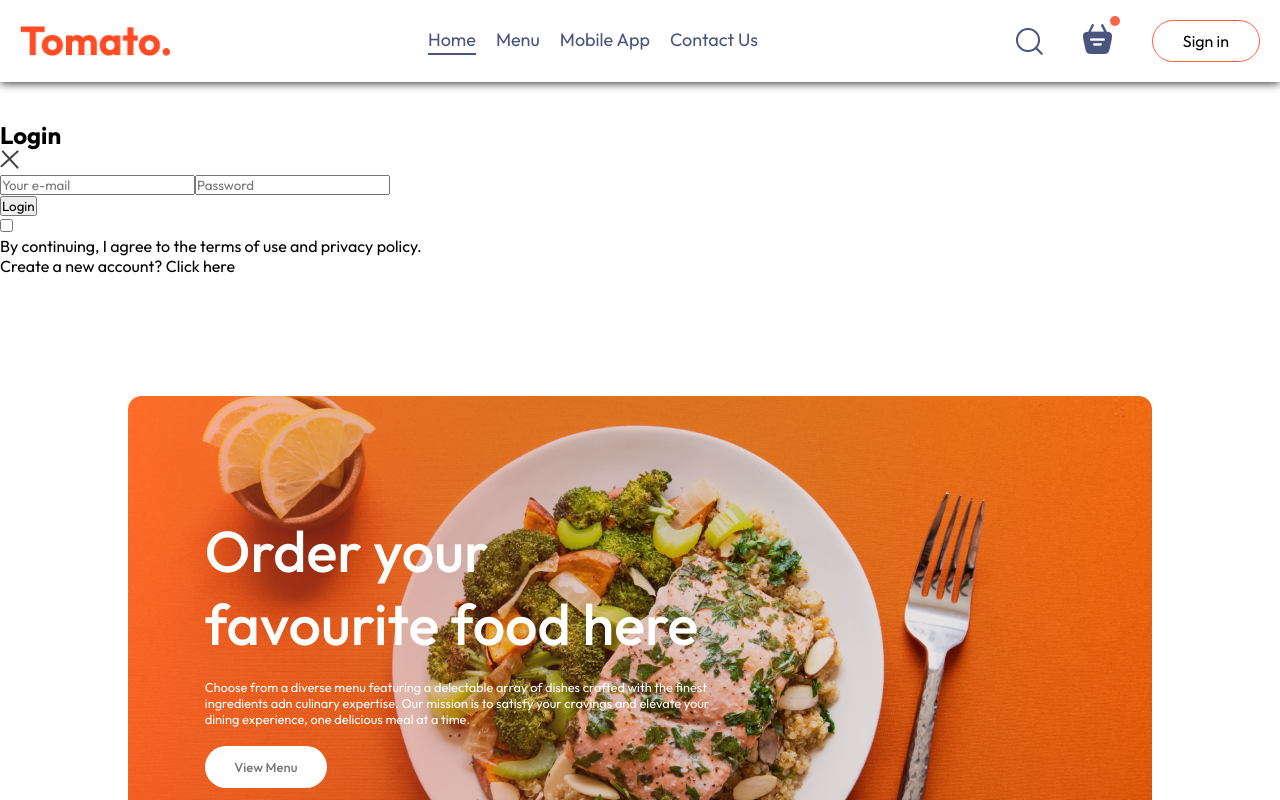
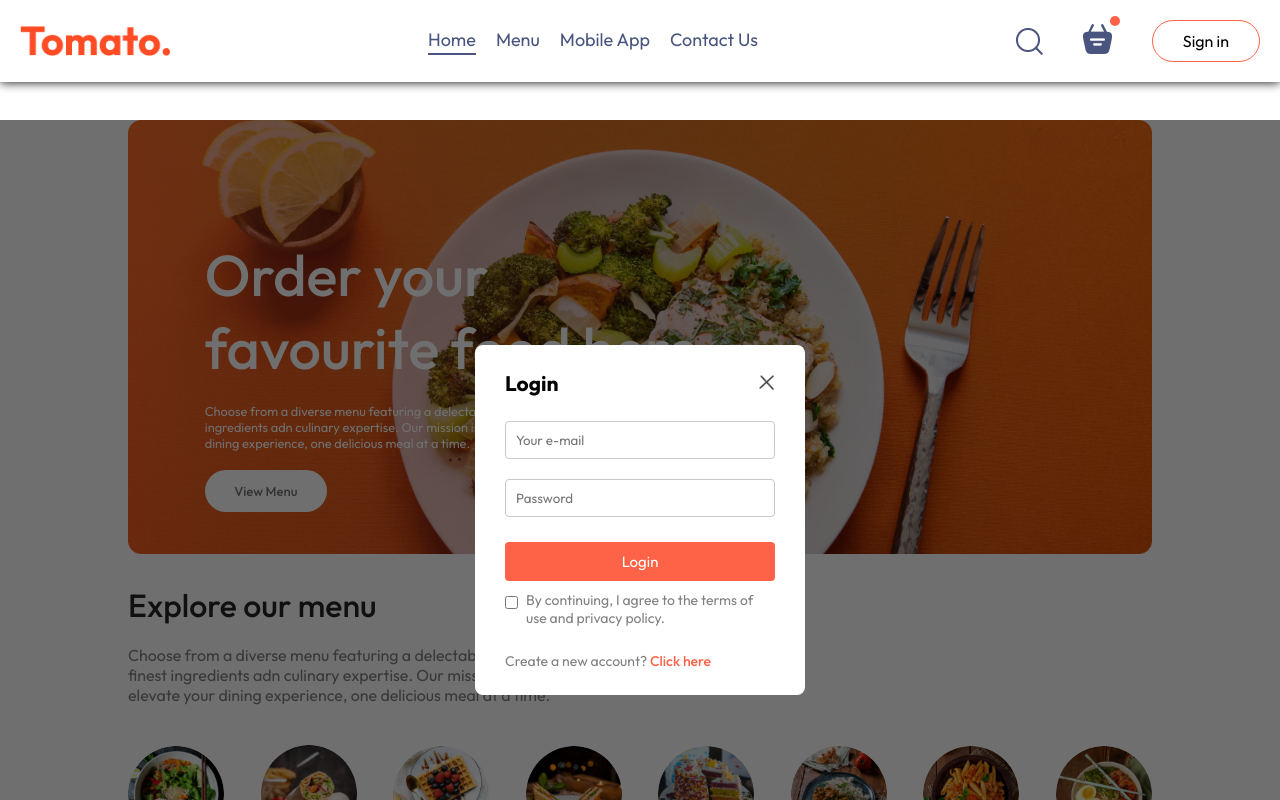
Before and after one commit to tajemouti/food-delivery, a React (Vite) app: page / in a window 1280 px wide. Both pictures are taken after a click on the button "Sign in". Shown: the top 800 px of the page. Built offline with nearby package versions, Linux system fonts and the light colour scheme.

Commit message:
Style the Login component

```diff
--- a/src/components/Login/login.css
+++ b/src/components/Login/login.css
@@ -1,3 +1,74 @@
 .login  {
-    margin-top: 120px;
+    position: absolute;
+    z-index: 2;
+    width: 100%;
+    height: 100%;
+    background-color: #00000090;
+    display: grid;
 }
+
+.login-container {
+    place-self: center;
+    width: max(23vw, 330px);
+    color: #808080;
+    background-color: white;
+    display: flex;
+    flex-direction: column;
+    gap: 25px;
+    padding: 25px 30px;
+    border-radius: 8px;
+    font-size: 14px;
+    animation: fadeIn 0.5s;
+}
+
+.login-title {
+    display: flex;
+    justify-content: space-between;
+    align-items: center;
+    color: black;
+}
+
+.login-title img {
+    cursor: pointer;
+    width: 16px;
+}
+
+.login-inputs {
+    display: flex;
+    flex-direction: column;
+    gap: 20px;
+}
+
+.login-inputs input {
+    outline: none;
+    border: 1px solid #c9c9c9;
+    padding: 10px;
+    border-radius: 4px;
+}
+
+.login-container button {
+    border: none;
+    padding: 10px;
+    border-radius: 4px;
+    color: white;
+    background-color: tomato;
+    font-size: 15px;
+    cursor: pointer;
+}
+
+.login-condition {
+    display: flex;
+    align-items: start;
+    gap: 8px;
+    margin-top: -15px;
+}
+
+.login-condition input {
+    margin-top: 5px;
+}
+
+.login span {
+    color: tomato;
+    font-weight: 500;
+    cursor: pointer;
+}
```
